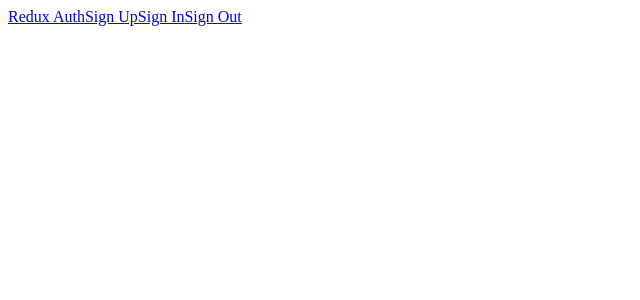
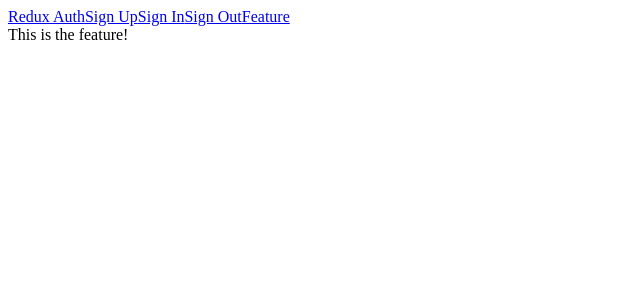
Before and after one commit to lwesy/auth, a React (Create React App) app in the folder client/: page /feature in a window 1280 px wide. Shown: the top 300 px of the page, without its empty margins (0-640 px from the left). Built offline with nearby package versions, Linux system fonts and the light colour scheme.

Commit message:
Scaffold Feature component

```diff
--- /dev/null
+++ b/client/src/components/Feature.js
@@ -0,0 +1,9 @@
+import React, { Component } from "react";
+
+class Feature extends Component {
+  render() {
+    return <div>This is the feature!</div>;
+  }
+}
+
+export default Feature;
--- a/client/src/components/Header.js
+++ b/client/src/components/Header.js
@@ -9,6 +9,7 @@
         <Link to="/signup">Sign Up</Link>
         <Link to="/signin">Sign In</Link>
         <Link to="/signout">Sign Out</Link>
+        <Link to="/feature">Feature</Link>
       </div>
     );
   }
--- a/client/src/index.js
+++ b/client/src/index.js
@@ -9,6 +9,7 @@
 import App from "./components/App";
 import Welcome from "./components/Welcome";
 import Signup from "./components/auth/Signup";
+import Feature from "./components/Feature";
 
 const store = createStore(rootReducer, applyMiddleware(thunk));
 
@@ -17,6 +18,7 @@
     <BrowserRouter>
       <App>
         <Route path="/signup" component={Signup} />
+        <Route path="/feature" component={Feature} />
         <Route exact path="/" component={Welcome} />
       </App>
     </BrowserRouter>
```
